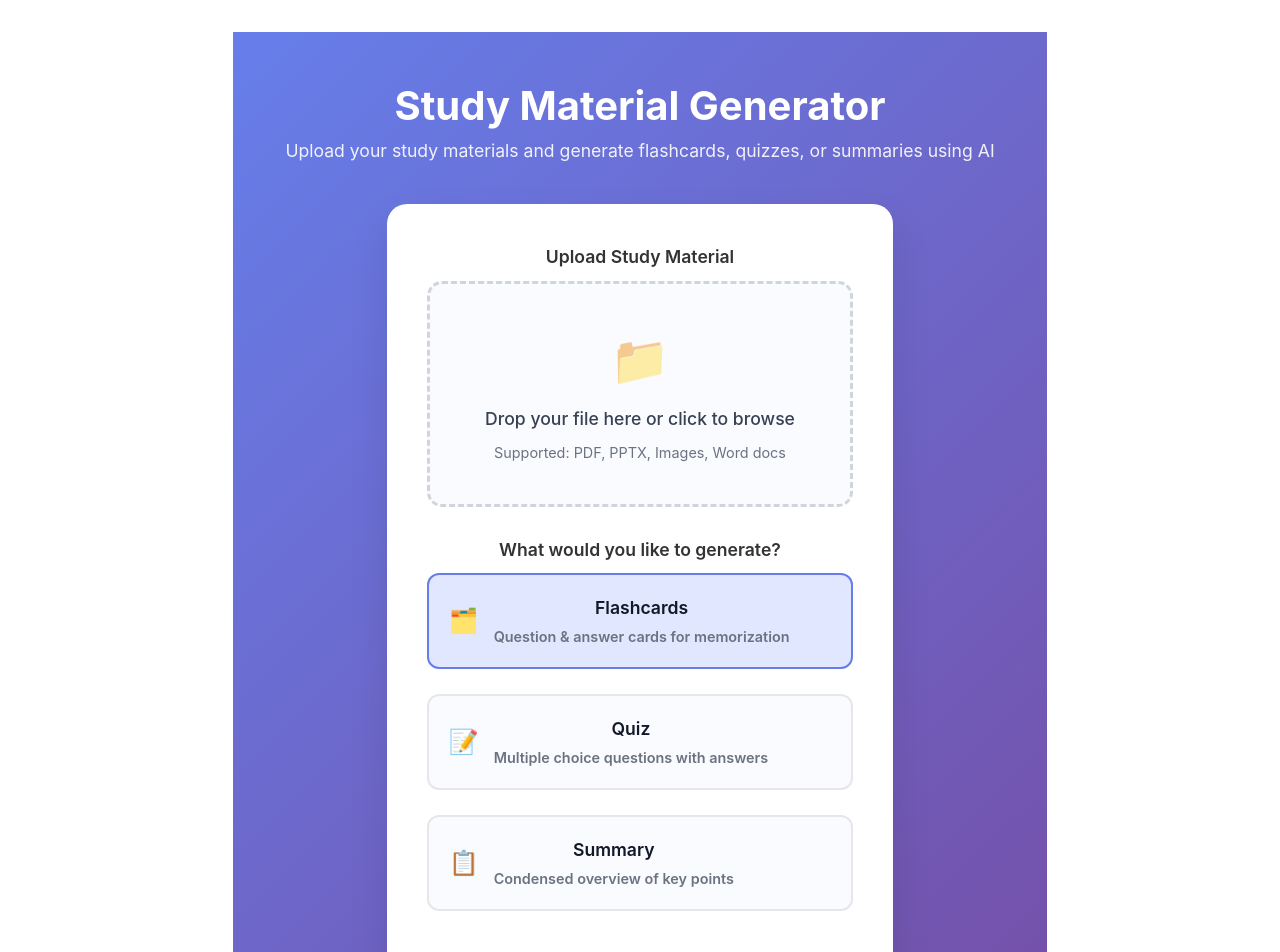
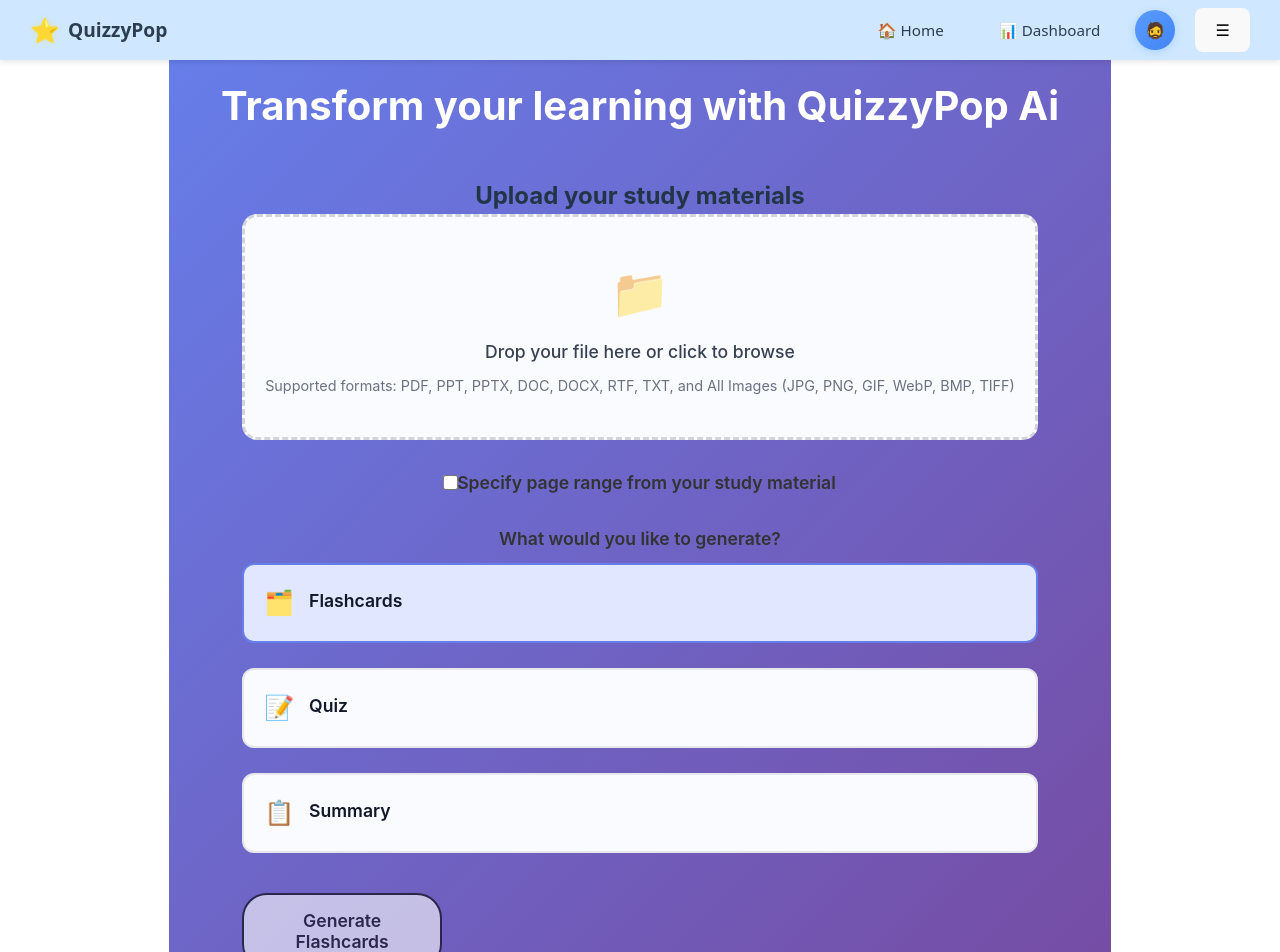
Before and after one commit to GraceHuang-CS/QuizzyPop, a React (Vite) app in the folder frontend/: page /study in a window 1280 px wide. Shown: the top 952 px of the page. Built offline with nearby package versions, Linux system fonts and the light colour scheme; no server answers.

Commit message:
added useEffect for "saved to dashboard successfully"

```diff
--- a/frontend/src/pages/dashboard/Study.jsx
+++ b/frontend/src/pages/dashboard/Study.jsx
@@ -1,10 +1,11 @@
-import React, { useState } from "react";
+import React, { useState, useEffect } from "react";
 import "../../styles/pgs/Study.css";
 import GeminiService from "../../api/geminiService.js";
 import Flashcards from "../../components/Flashcards.jsx";
 import Quiz from "../../components/Quiz.jsx";
 import Summary from "../../components/Summary.jsx";
 import { saveMaterialToDashboard } from "../../api/studyService";
+import NavBar from "../../components/NavBar.jsx";
 const Study = () => {
   const apiKey = import.meta.env.VITE_GEMINI_API_KEY;
   const [file, setFile] = useState(null);
@@ -19,7 +20,11 @@
   const [error, setError] = useState(null);
   const [dragActive, setDragActive] = useState(false);
   const [saveStatus, setSaveStatus] = useState(null);
-
+  useEffect(() => {
+    // whenever materialType changes, reset previous result & save status
+    setResult(null);
+    setSaveStatus(null);
+  }, [materialType]);
   const handleFileSelect = (selectedFile) => {
     setFile(selectedFile);
     setError(null);
@@ -45,7 +50,6 @@
     e.preventDefault();
     setDragActive(false);
   };
-
   const handleSubmit = async (e) => {
     e.preventDefault();
 
@@ -65,23 +69,23 @@
     setSaveStatus(null);
 
     try {
-      const geminiService = new GeminiService(apiKey.trim());
+      // const geminiService = new GeminiService(apiKey.trim());
 
-      const range =
-        pageRange.enabled && pageRange.from && pageRange.to
-          ? { from: parseInt(pageRange.from), to: parseInt(pageRange.to) }
-          : null;
+      // const range =
+      //   pageRange.enabled && pageRange.from && pageRange.to
+      //     ? { from: parseInt(pageRange.from), to: parseInt(pageRange.to) }
+      //     : null;
 
-      const response = await geminiService.processFile(
-        file,
-        materialType,
-        range
-      );
-      setResult(response);
-      console.log("Generated result:", response);
+      // const response = await geminiService.processFile(
+      //   file,
+      //   materialType,
+      //   range
+      // );
+      // setResult(response);
+      // console.log("Generated result:", response);
 
-      // Auto-save to dashboard if user is logged in
-      await autoSaveToDashboard(response);
+      // // Auto-save to dashboard if user is logged in
+      // await autoSaveToDashboard(response);
       const mockGeneratedResult = (() => {
         switch (materialType) {
           case "flashcard":
@@ -109,7 +113,9 @@
             return {};
         }
       })();
-      setResult(mockGeneratedResult);
+
+      setResult(mockGeneratedResult); // Update UI
+      // ✅ Only auto-save **after generating**
       await autoSaveToDashboard(mockGeneratedResult);
     } catch (err) {
       setError(err.message);
@@ -185,24 +191,22 @@
   };
 
   return (
+    <>
+      <NavBar />
       <div className="study-material-generator">
         <div className="container">
           <header className="header">
-          <h1>Study Material Generator</h1>
-          <p>
-            Upload your study materials and generate flashcards, quizzes, or
-            summaries using AI
-          </p>
+            <h1>Transform your learning with QuizzyPop Ai</h1>
           </header>
 
-        <form onSubmit={handleSubmit} className="generator-form">
+          <form onSubmit={handleSubmit} className="generate-form">
             {/* File Upload */}
             <div className="form-group">
-            <label>Upload Study Material</label>
+              <h2>Upload your study materials</h2>
               <div
-              className={`file-upload-area ${dragActive ? "drag-active" : ""} ${
-                file ? "has-file" : ""
-              }`}
+                className={`file-upload-area ${
+                  dragActive ? "drag-active" : ""
+                } ${file ? "has-file" : ""}`}
                 onDrop={handleDrop}
                 onDragOver={handleDragOver}
                 onDragLeave={handleDragLeave}
@@ -241,13 +245,53 @@
                   <div className="upload-prompt">
                     <div className="upload-icon">📁</div>
                     <p>Drop your file here or click to browse</p>
-                  <small>Supported: PDF, PPTX, Images, Word docs</small>
+                    <small>
+                      Supported formats: PDF, PPT, PPTX, DOC, DOCX, RTF, TXT,
+                      and All Images (JPG, PNG, GIF, WebP, BMP, TIFF)
+                    </small>
                   </div>
                 )}
               </div>
             </div>
+            {/* Page Range (optional) */}
+            <div className="form-group">
+              <label className="checkbox-label">
+                <input
+                  type="checkbox"
+                  checked={pageRange.enabled}
+                  onChange={(e) =>
+                    setPageRange({ ...pageRange, enabled: e.target.checked })
+                  }
+                />
+                Specify page range from your study material
+              </label>
+              {pageRange.enabled && (
+                <div className="page-range-inputs">
+                  <input
+                    type="number"
+                    placeholder="From page"
+                    value={pageRange.from}
+                    onChange={(e) =>
+                      setPageRange({ ...pageRange, from: e.target.value })
+                    }
+                    min="1"
+                    className="input-field"
+                  />
+                  <span>to</span>
+                  <input
+                    type="number"
+                    placeholder="To page"
+                    value={pageRange.to}
+                    onChange={(e) =>
+                      setPageRange({ ...pageRange, to: e.target.value })
+                    }
+                    min="1"
+                    className="input-field"
+                  />
+                </div>
+              )}
+            </div>
 
-          {/* Material Type Selection */}
             <div className="form-group">
               <label>What would you like to generate?</label>
               <div className="material-type-options">
@@ -262,9 +306,6 @@
                     <div className="radio-icon">🗂️</div>
                     <div>
                       <div className="radio-title">Flashcards</div>
-                    <div className="radio-description">
-                      Question & answer cards for memorization
-                    </div>
                     </div>
                   </div>
                 </label>
@@ -279,9 +320,6 @@
                     <div className="radio-icon">📝</div>
                     <div>
                       <div className="radio-title">Quiz</div>
-                    <div className="radio-description">
-                      Multiple choice questions with answers
-                    </div>
                     </div>
                   </div>
                 </label>
@@ -296,52 +334,12 @@
                     <div className="radio-icon">📋</div>
                     <div>
                       <div className="radio-title">Summary</div>
-                    <div className="radio-description">
-                      Condensed overview of key points
-                    </div>
                     </div>
                   </div>
                 </label>
               </div>
             </div>
-
-          {/* Page Range (optional) */}
-          <div className="form-group">
-            <label className="checkbox-label">
-              <input
-                type="checkbox"
-                checked={pageRange.enabled}
-                onChange={(e) =>
-                  setPageRange({ ...pageRange, enabled: e.target.checked })
-                }
-              />
-              Specify page range (for PDFs and presentations)
-            </label>
-            {pageRange.enabled && (
-              <div className="page-range-inputs">
-                <input
-                  type="number"
-                  placeholder="From page"
-                  value={pageRange.from}
-                  onChange={(e) =>
-                    setPageRange({ ...pageRange, from: e.target.value })
-                  }
-                  min="1"
-                />
-                <span>to</span>
-                <input
-                  type="number"
-                  placeholder="To page"
-                  value={pageRange.to}
-                  onChange={(e) =>
-                    setPageRange({ ...pageRange, to: e.target.value })
-                  }
-                  min="1"
-                />
-              </div>
-            )}
-          </div>
-
+            <div className="button-box">
               <button
                 type="submit"
                 disabled={loading || !file || !apiKey.trim()}
@@ -363,6 +361,7 @@
                   </>
                 )}
               </button>
+            </div>
           </form>
 
           {error && (
@@ -371,9 +370,6 @@
               <div>{error}</div>
             </div>
           )}
-
-        {saveStatus && renderSaveStatus()}
-
           {result && (
             <div className="results">
               {materialType === "flashcard" && result.cards && (
@@ -387,8 +383,10 @@
               )}
             </div>
           )}
+          {saveStatus && renderSaveStatus()}
         </div>
       </div>
+    </>
   );
 };
 
```
Lines whose indentation alone changed are shown as unchanged.
